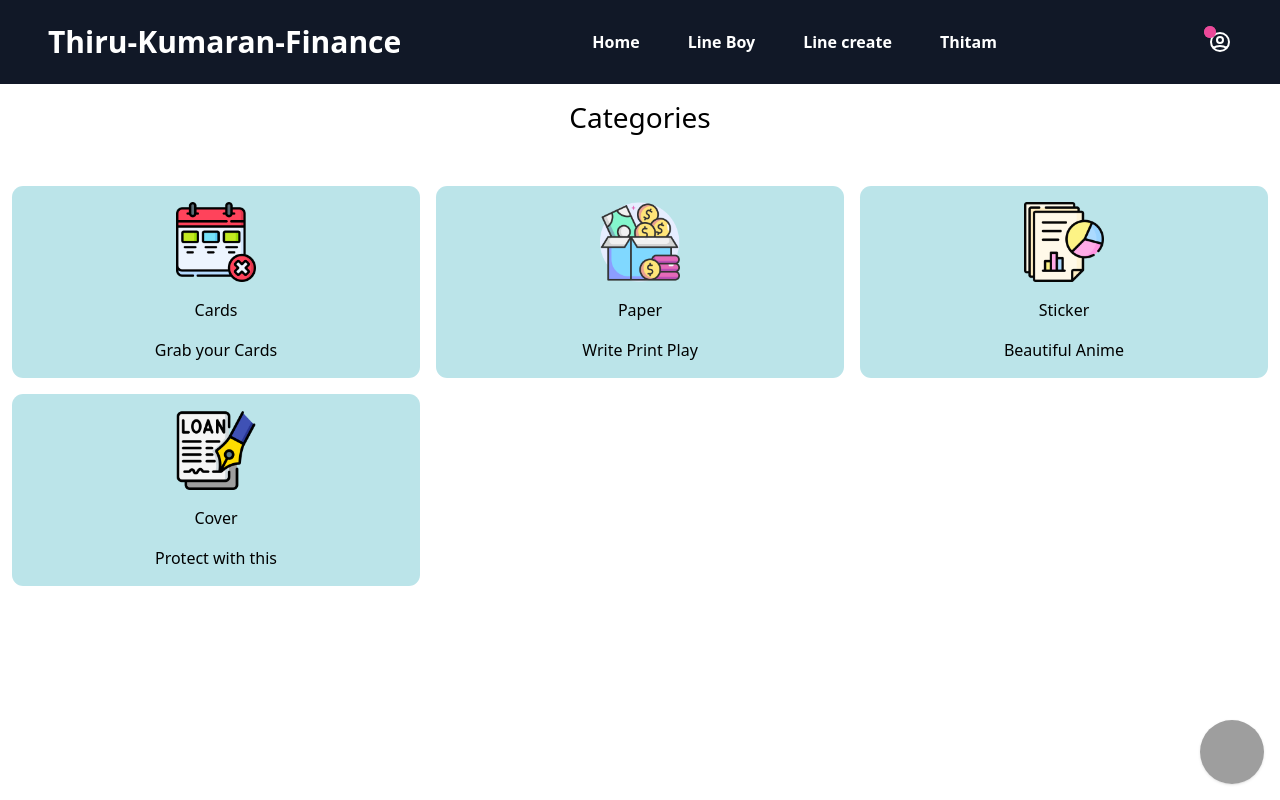
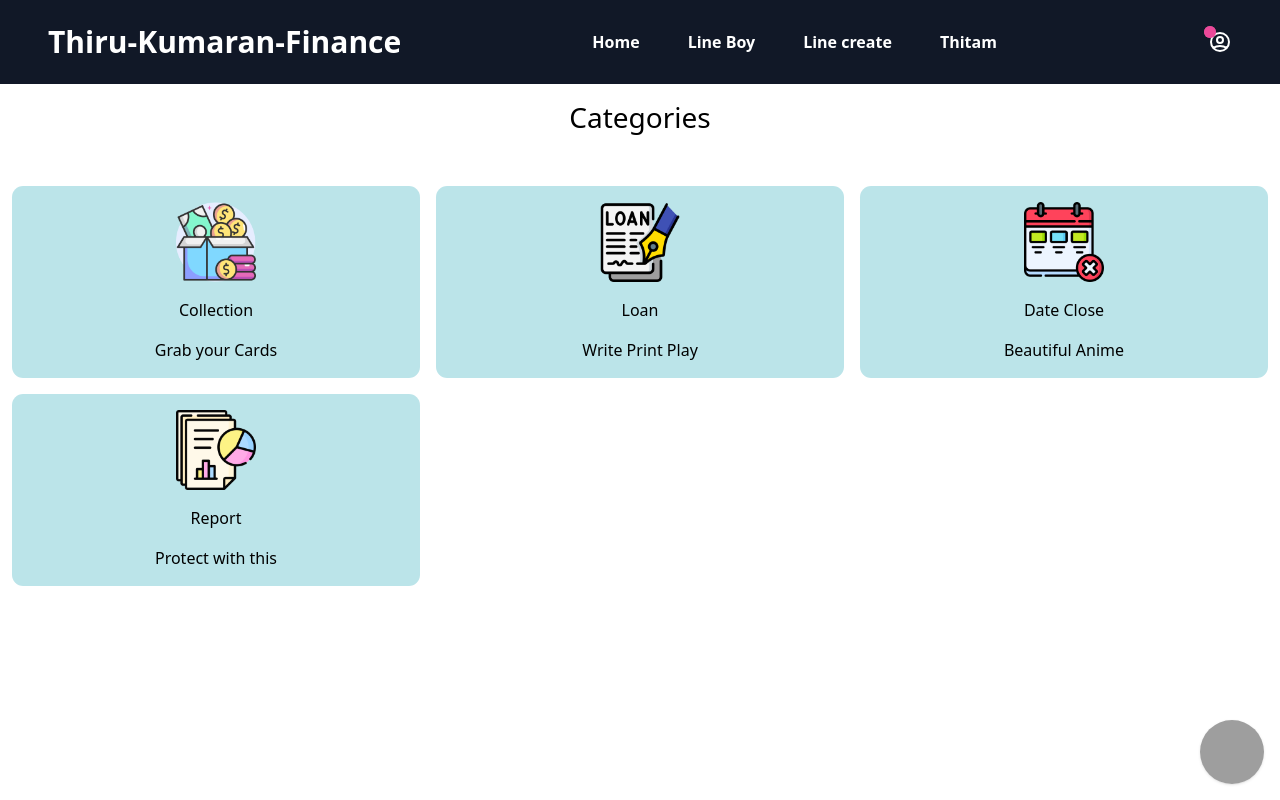
Before and after one commit to naveenkumarse/thiru-kumaran-dept-maintenance, a React (Create React App) app in the folder thiru-kumaran-dept/: page /#/line in a window 1280 px wide. Built offline with nearby package versions, Linux system fonts and the light colour scheme; grey boxes are pictures that could not be loaded.

Commit message:
line-ui-updated

```diff
--- a/thiru-kumaran-dept/src/components/line/line.css
+++ b/thiru-kumaran-dept/src/components/line/line.css
@@ -22,8 +22,6 @@
   .categories-container .container .title-container h2 {
     color: var(--dark-blue);
     font-size: 28px;
-
-
   }
   .categories-container .container .categories {
     display: grid;
--- a/thiru-kumaran-dept/src/components/line/line.js
+++ b/thiru-kumaran-dept/src/components/line/line.js
@@ -9,31 +9,31 @@ import './line.css';
 
 const categories = [
     {
-        image: calendar,
+        image: money,
         name: 'category1',
         path: './card',
-        title: "Cards",
+        title: "Collection",
         description: "Grab your Cards",
     },
     {
-        image: money,
+        image: signing,
         name: 'category2',
         path: './paper',
-        title: "Paper",
+        title: "Loan",
         description: "Write Print Play",
     },
     {
-        image: report,
+        image: calendar,
         name: 'category3',
         path: './sticker',
-        title: "Sticker",
+        title: "Date Close",
         description: "Beautiful Anime",
     },
     {
-        image: signing,
+        image: report,
         name: 'category4',
         path: './cover',
-        title: "Cover",
+        title: "Report",
         description: "Protect with this",
     },
 
@@ -49,7 +49,7 @@ const Line = () => {
         </Link>
     ));
     return (
-        <div className=" justify-center">
+        <div style={{justifyContent:"center"}}>
 
 
             <div className="categories-container mx-3 py-3 ">
```
